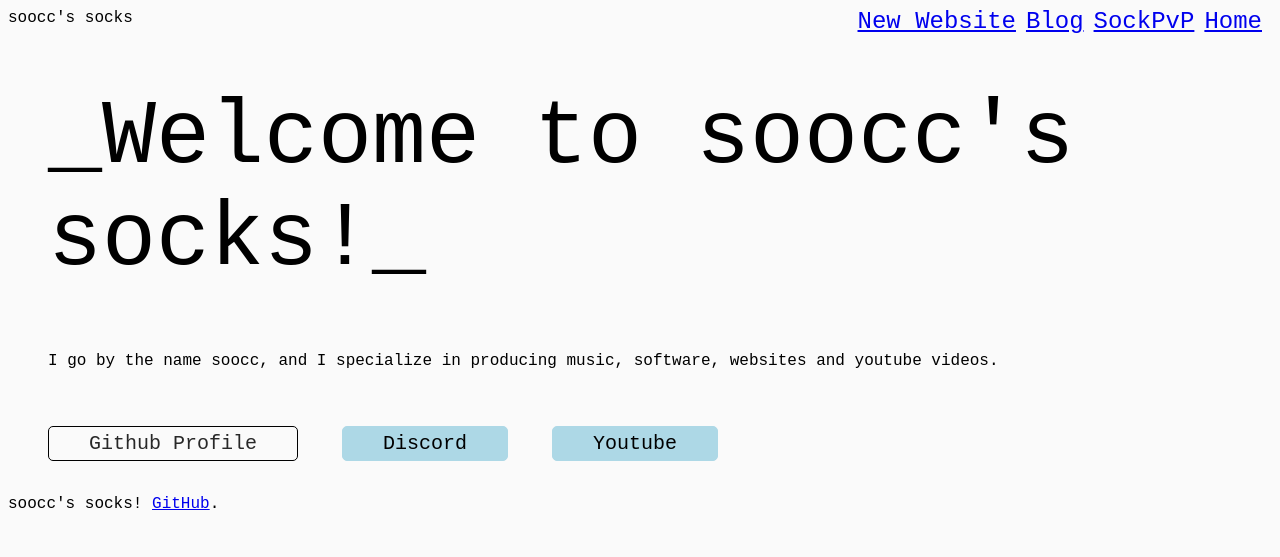
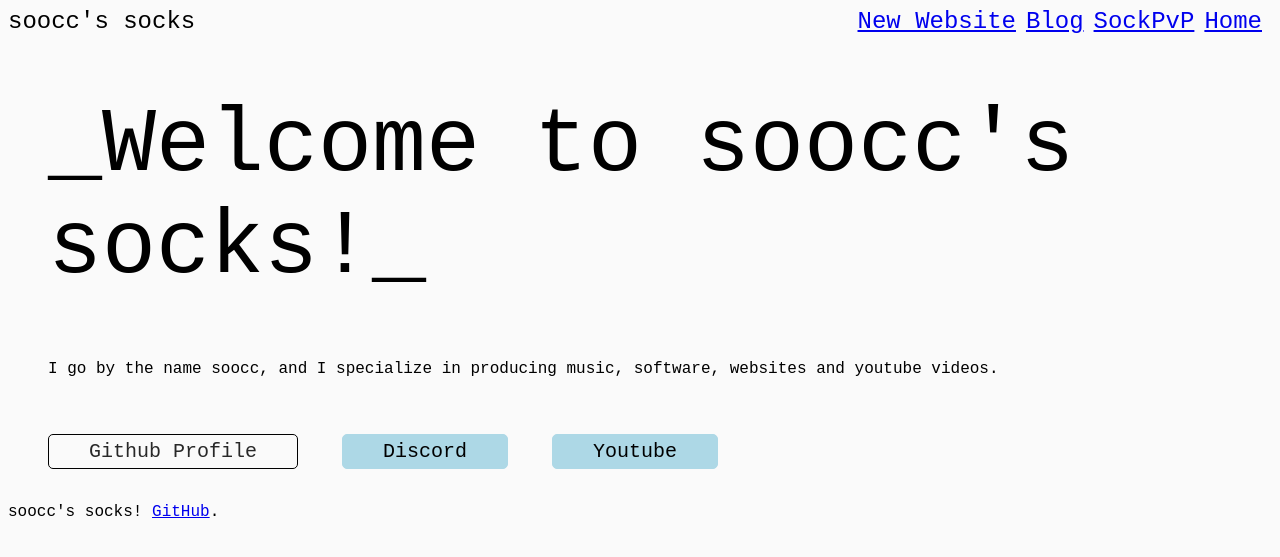
Before and after one commit to soocc/sooccsocks2, a Jekyll site: the page built from index.html, in a window 1280 px wide. Shown: the top 557 px of the page. Built offline with Jekyll 4.4.1, drawn with Linux system fonts in a browser that asks for light colours.

Commit message:
Update default.html

```diff
--- a/_layouts/default.html
+++ b/_layouts/default.html
@@ -6,7 +6,7 @@
     <link rel="stylesheet" href="styles/styles.css">
   </head>
   <body>
-    <p style="display: inline">soocc's socks</p>
+    <p style="display: inline; font-size: 24px">soocc's socks</p>
     <a class="align-right" href="https://soocc.github.io">Home</a>
     <a class="align-right" href="https://soocc.github.io/sockpvp">SockPvP</a>
     <a class="align-right" href="https://soocc.github.io/blog">Blog</a>
```
